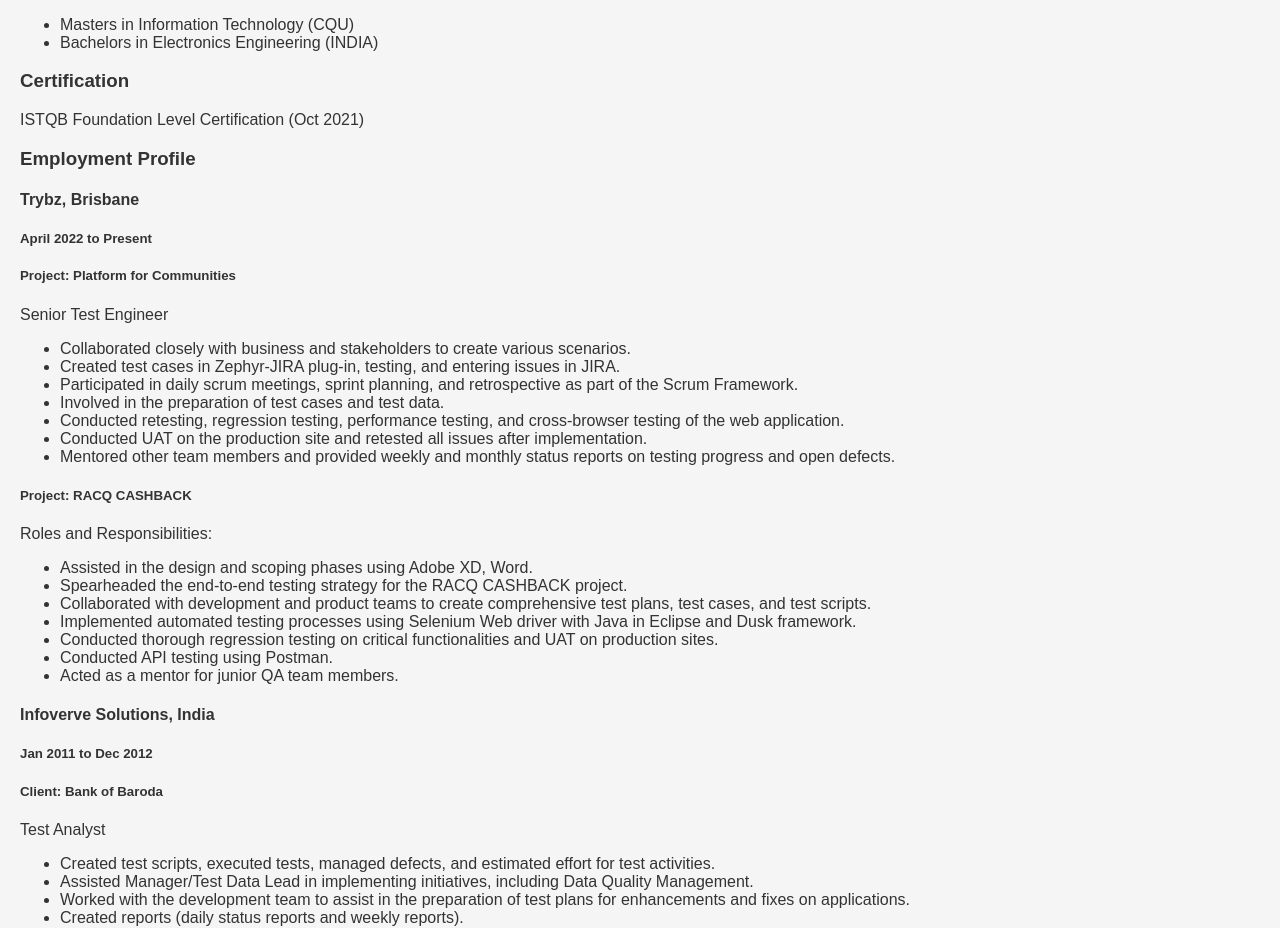
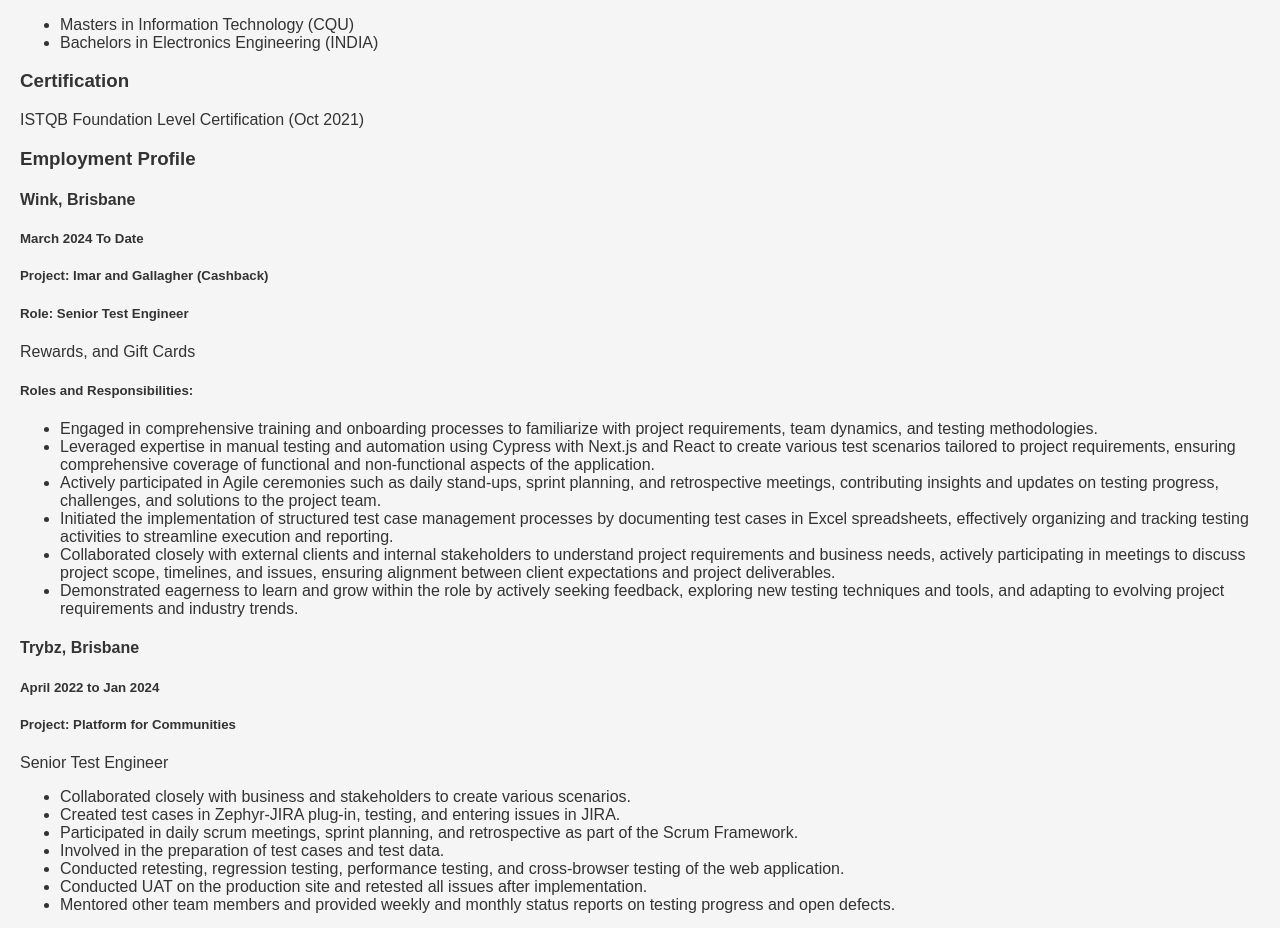
Before and after one commit to raviTrybz/singh-automation-portfolio, a Django app: template webportal/project/templates/index.html in a window 1280 px wide. Shown: the part 2740-3668 px from the top of the page. Run offline with Django 5.2, Linux system fonts and the light colour scheme; the template is opened without the code that fills it, so the values that code supplies are empty.

Commit message:
adding mym recent job

```diff
--- a/webportal/project/templates/index.html
+++ b/webportal/project/templates/index.html
@@ -239,8 +239,23 @@
     <section>
         <h3>Employment Profile</h3>
 
+        <h4>Wink, Brisbane</h4>
+        <h5>March 2024 To Date</h5>
+        <h5>Project: Imar and Gallagher (Cashback)</h5>
+        <h5>Role: Senior Test Engineer</h5>
+        <p>Rewards, and Gift Cards</p>
+        <h5>Roles and Responsibilities:</h5>
+        <ul>
+            <li>Engaged in comprehensive training and onboarding processes to familiarize with project requirements, team dynamics, and testing methodologies.</li>
+            <li>Leveraged expertise in manual testing and automation using Cypress with Next.js and React to create various test scenarios tailored to project requirements, ensuring comprehensive coverage of functional and non-functional aspects of the application.</li>
+            <li>Actively participated in Agile ceremonies such as daily stand-ups, sprint planning, and retrospective meetings, contributing insights and updates on testing progress, challenges, and solutions to the project team.</li>
+            <li>Initiated the implementation of structured test case management processes by documenting test cases in Excel spreadsheets, effectively organizing and tracking testing activities to streamline execution and reporting.</li>
+            <li>Collaborated closely with external clients and internal stakeholders to understand project requirements and business needs, actively participating in meetings to discuss project scope, timelines, and issues, ensuring alignment between client expectations and project deliverables.</li>
+            <li>Demonstrated eagerness to learn and grow within the role by actively seeking feedback, exploring new testing techniques and tools, and adapting to evolving project requirements and industry trends.</li>
+        </ul>
+
         <h4>Trybz, Brisbane</h4>
-        <h5>April 2022 to Present</h5>
+        <h5>April 2022 to Jan 2024</h5>
         <h5>Project: Platform for Communities</h5>
         <p>Senior Test Engineer</p>
         <ul>
```
